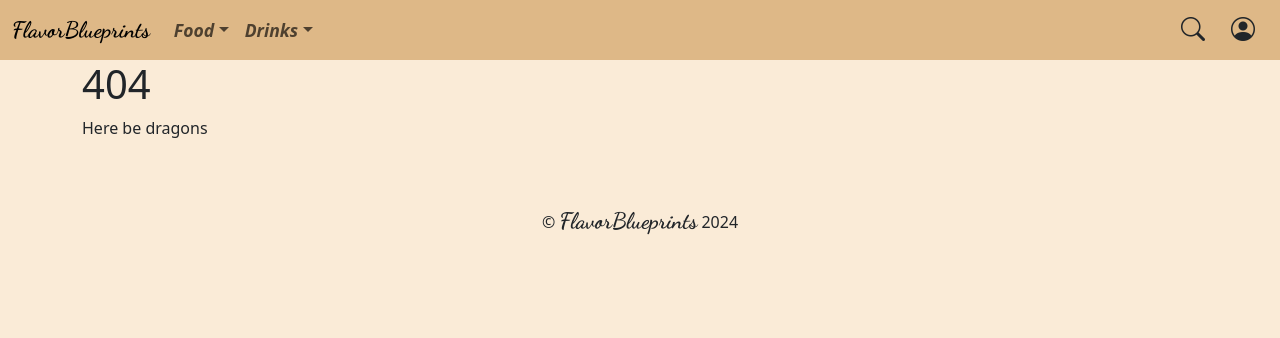
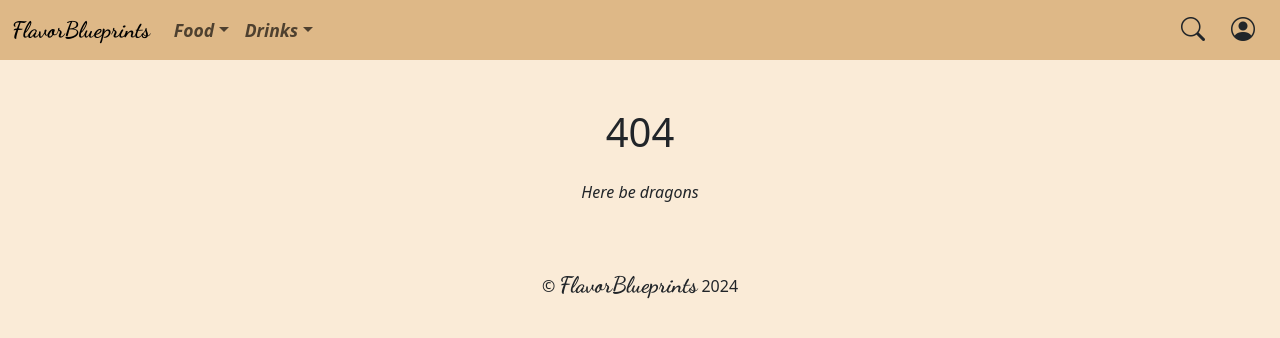
Before and after one commit to kouridakis/itc4214-final, a Django app: template flavorblueprints/templates/404.html in a window 1280 px wide. Shown: the top 338 px of the page. Run offline with Django 5.2, Linux system fonts and the light colour scheme; the template is opened without the code that fills it, so the values that code supplies are empty.

Commit message:
Update 404 page.

```diff
--- a/flavorblueprints/templates/404.html
+++ b/flavorblueprints/templates/404.html
@@ -1,8 +1,8 @@
 {% extends 'common/layout.html' %}
 
 {% block body %}
-    <div class="container">
-        <h1>404</h1>
-        <p>Here be dragons</p>
+    <div class="container text-center">
+        <h1 class="pt-5 pb-3">404</h1>
+        <p class="fst-italic">Here be dragons</p>
     </div>
 {% endblock %}
```
